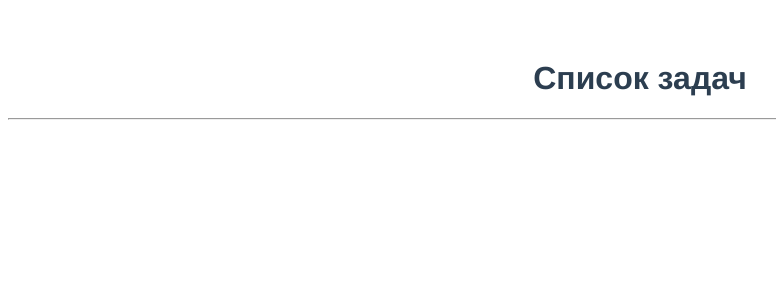
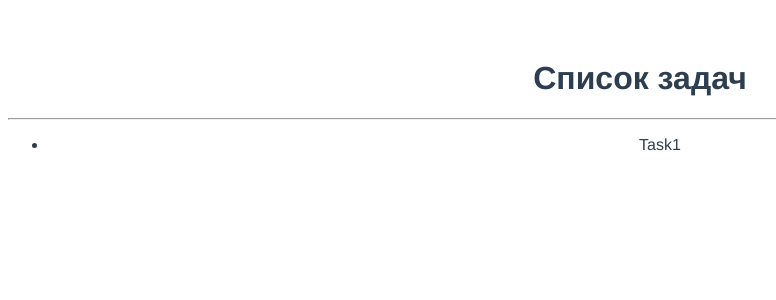
Before and after one commit to Ivan583/test-list, a Vue app: page / in a window 1280 px wide. Shown: the top 300 px of the page, without its empty margins (0-776 px from the left). Built offline with nearby package versions, Linux system fonts and the light colour scheme.

Commit message:
Создание компонента списка

```diff
--- a/src/App.vue
+++ b/src/App.vue
@@ -1,16 +1,17 @@
 <template>
   <div id="app">
-<h1>Список задач</h1>
-<hr>
+    <h1>Список задач</h1>
+    <hr />
+    <TaskList />
   </div>
 </template>
 
 <script>
-// import HelloWorld from './components/HelloWorld.vue'
+import TaskList from "@/components/TaskList.vue";
 
 export default {
   name: "App",
-  components: {}
+  components: { TaskList }
 };
 </script>
 
--- /dev/null
+++ b/src/components/TaskList.vue
@@ -0,0 +1,5 @@
+<template>
+  <ul>
+    <li>Task1</li>
+  </ul>
+</template>
```
Also changed, not shown: src/components/TaskItem.vue (added).
